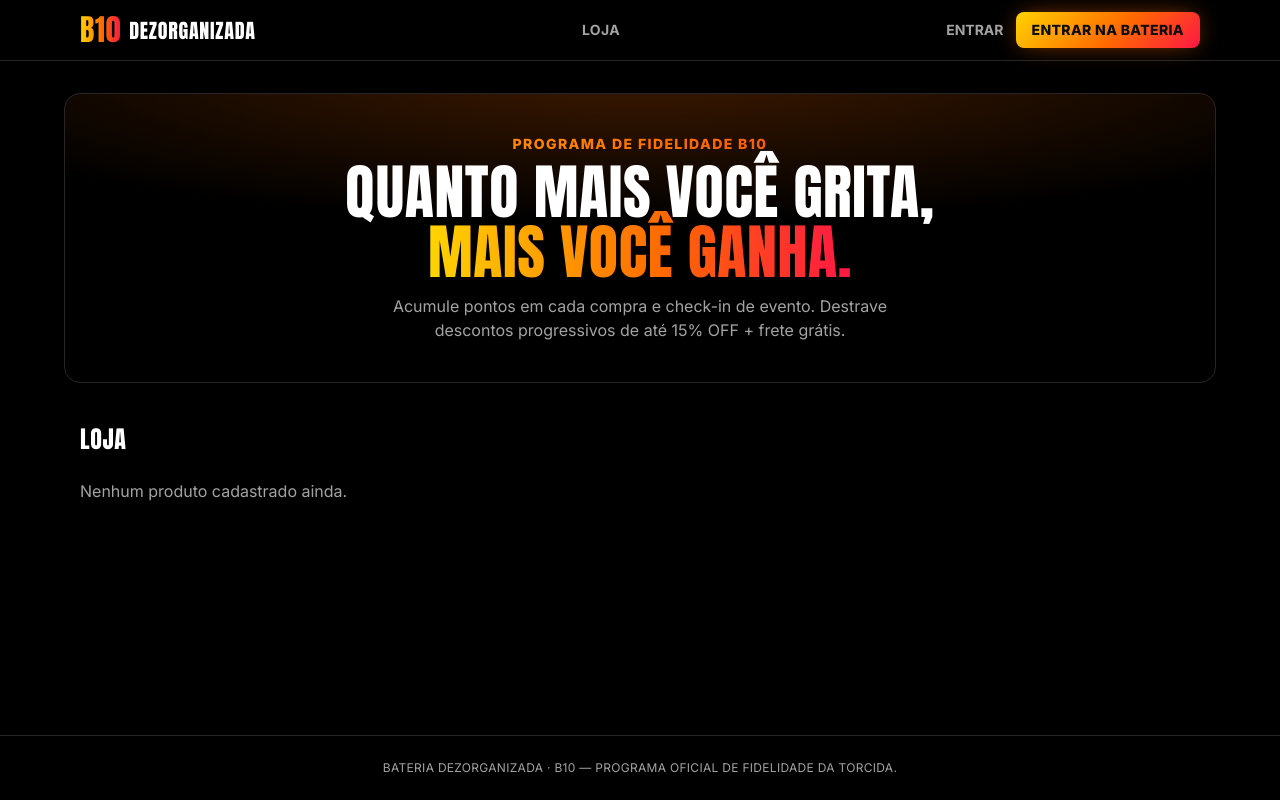
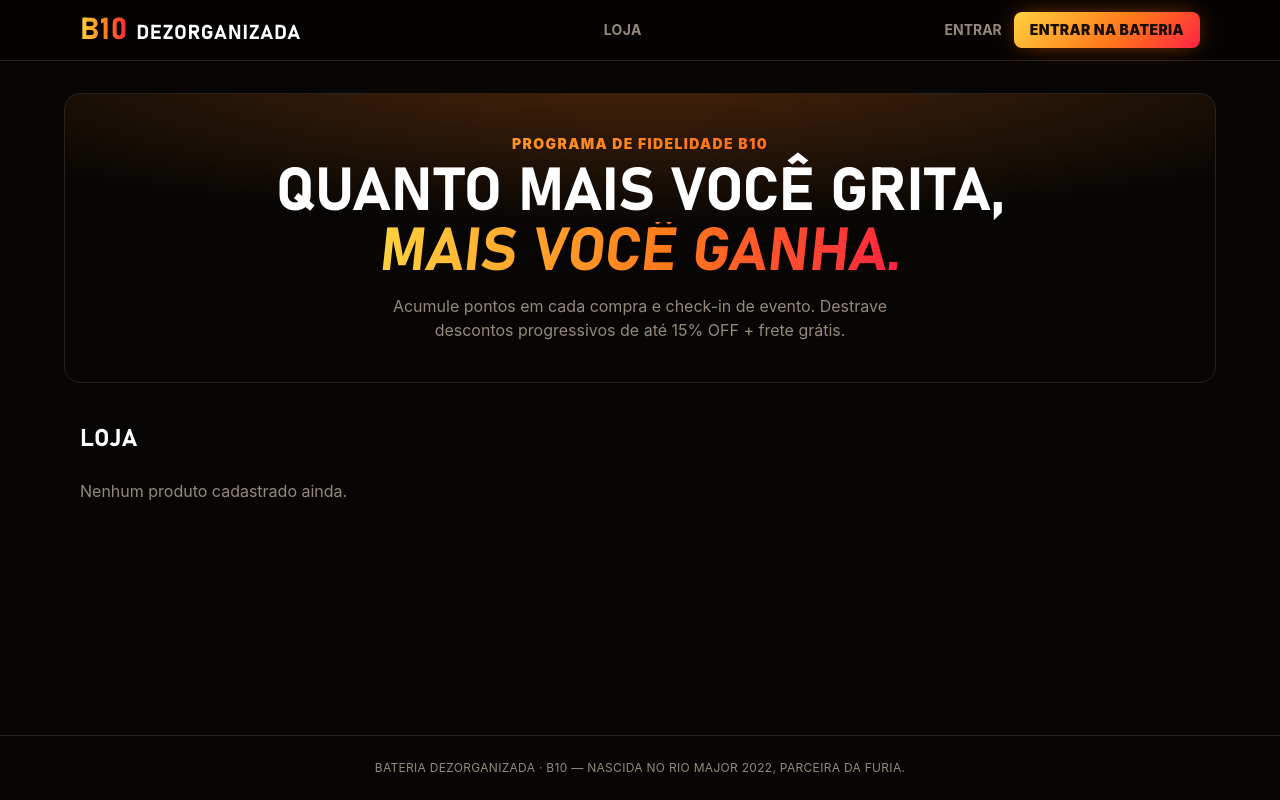
Before and after one commit to eulopes/B10-supabase, a Django app: page / in a window 1280 px wide. Run offline with Django 5.2, Linux system fonts and the light colour scheme; data that the repository does not hold is empty; some libraries are stand-ins or nearby versions.

Commit message:
feat: conversão de moeda no carrinho e identidade visual B10 fogo
Adiciona conversão automática BRL/USD/EUR no carrinho, pagamento e
confirmação de pedido (apps/store/currency.py). Aplica a identidade
visual do drop B10 no app real: fonte Bahnschrift condensada embutida
como asset estático, paleta fogo (amarelo->laranja->vermelho), badges
com pulso e ícone de carrinho SVG no lugar do emoji.

```diff
--- a/apps/store/services.py
+++ b/apps/store/services.py
@@ -13,6 +13,7 @@ from django.db import transaction
 from apps.loyalty.models import PointsTransaction, TierRule
 from apps.loyalty.services import PointsEngineService
 
+from .currency import convert_from_brl
 from .models import Order, OrderItem, Product
 
 # Regra de negócio fixa do programa: a cada REAL_AMOUNT_PER_POINT reais
@@ -39,6 +40,7 @@ class CartSummary:
     current_rule: TierRule = None
     next_rule: TierRule = None
     amount_to_next_tier: Decimal = Decimal('0')
+    total_final_by_currency: dict = field(default_factory=dict)
 
     @property
     def is_empty(self):
@@ -92,6 +94,7 @@ class CartPricingService:
             current_rule=current_rule,
             next_rule=next_rule,
             amount_to_next_tier=amount_to_next_tier,
+            total_final_by_currency=convert_from_brl(total_final),
         )
 
 
--- a/apps/store/templates/store/cart.html
+++ b/apps/store/templates/store/cart.html
@@ -57,7 +57,11 @@
         {% endif %}
         <div class="flex justify-between text-lg font-display text-white pt-3 border-t border-line">
             <span>Total</span>
-            <span>R$ {{ summary.total_final }}</span>
+            <span>R$ {{ summary.total_final_by_currency.BRL }}</span>
+        </div>
+        <div class="flex justify-end gap-3 text-xs text-smoke -mt-1">
+            <span>US$ {{ summary.total_final_by_currency.USD }}</span>
+            <span>€ {{ summary.total_final_by_currency.EUR }}</span>
         </div>
 
         <div class="mt-4 rounded-lg bg-fire2/10 border border-fire2/40 px-4 py-3 text-sm text-white font-medium">
--- a/apps/store/templates/store/catalog.html
+++ b/apps/store/templates/store/catalog.html
@@ -5,7 +5,8 @@
 <div class="hero-glow -mx-4 px-4 py-10 mb-10 rounded-2xl border border-line text-center">
     <p class="fire-text font-black uppercase tracking-widest text-sm mb-2">Programa de Fidelidade B10</p>
     <h1 class="font-display text-5xl sm:text-6xl uppercase leading-none mb-3">
-        Quanto mais você grita,<br class="hidden sm:block"> <span class="fire-text">mais você ganha.</span>
+        Quanto mais você grita,<br class="hidden sm:block">
+        <span class="fire-text inline-block origin-left -skew-x-6">mais você ganha.</span>
     </h1>
     <p class="text-smoke max-w-xl mx-auto">Acumule pontos em cada compra e check-in de evento. Destrave descontos progressivos de até 15% OFF + frete grátis.</p>
 </div>
@@ -18,14 +19,15 @@
     {% for entry in products_with_availability %}
     {% with product=entry.product available=entry.available %}
     <div class="group rounded-2xl border border-line bg-card overflow-hidden flex flex-col transition hover:border-fire2 {% if not available %} opacity-60 {% endif %}">
-        <div class="relative h-44 bg-line/40 flex items-center justify-center overflow-hidden">
+        <div class="relative h-48 bg-line/40 flex items-center justify-center overflow-hidden">
             {% if product.image_url %}
                 <img src="{{ product.image_url }}" alt="{{ product.name }}" class="w-full h-full object-cover transition duration-300 {% if available %} group-hover:scale-105 {% endif %}">
             {% else %}
                 <span class="text-smoke text-sm">Sem imagem</span>
             {% endif %}
+            <span class="absolute inset-x-0 bottom-0 h-1/2 bg-gradient-to-t from-card to-transparent pointer-events-none"></span>
             {% if product.is_exclusive_tier %}
-                <span class="absolute top-2 right-2 bg-fire3 text-white text-[10px] font-black uppercase px-2 py-1 rounded-full tracking-wide">
+                <span class="beat absolute top-2 right-2 bg-fire3 text-white text-[10px] font-black uppercase px-2 py-1 rounded-full tracking-wide shadow-[0_4px_14px_-2px_rgba(255,35,64,0.6)]">
                     Exclusivo {{ product.is_exclusive_tier.label }}
                 </span>
             {% endif %}
--- a/apps/store/templates/store/order_confirmation.html
+++ b/apps/store/templates/store/order_confirmation.html
@@ -24,7 +24,11 @@
         {% endif %}
         <div class="flex justify-between text-lg font-display text-white pt-2 border-t border-line">
             <span>Total pago</span>
-            <span>R$ {{ order.total_final }}</span>
+            <span>R$ {{ total_by_currency.BRL }}</span>
+        </div>
+        <div class="flex justify-end gap-3 text-xs text-smoke">
+            <span>US$ {{ total_by_currency.USD }}</span>
+            <span>€ {{ total_by_currency.EUR }}</span>
         </div>
     </div>
 
--- a/apps/store/templates/store/payment_gateway.html
+++ b/apps/store/templates/store/payment_gateway.html
@@ -30,7 +30,11 @@
         </div>
         <div class="flex justify-between text-lg font-display text-white pt-2 mt-2 border-t border-line">
             <span>Total a pagar</span>
-            <span>R$ {{ summary.total_final }}</span>
+            <span>R$ {{ summary.total_final_by_currency.BRL }}</span>
+        </div>
+        <div class="flex justify-end gap-3 text-xs text-smoke">
+            <span>US$ {{ summary.total_final_by_currency.USD }}</span>
+            <span>€ {{ summary.total_final_by_currency.EUR }}</span>
         </div>
     </div>
 
--- a/apps/store/views.py
+++ b/apps/store/views.py
@@ -5,6 +5,7 @@ from django.utils.http import url_has_allowed_host_and_scheme
 
 from apps.loyalty.models import TierRule
 
+from .currency import convert_from_brl
 from .models import Order, Product
 from .services import CartPricingService, CheckoutService, EmptyCartError
 
@@ -142,4 +143,5 @@ def payment_gateway(request):
 @login_required
 def order_confirmation(request, order_id):
     order = get_object_or_404(Order, pk=order_id, user=request.user)
-    return render(request, 'store/order_confirmation.html', {'order': order})
+    context = {'order': order, 'total_by_currency': convert_from_brl(order.total_final)}
+    return render(request, 'store/order_confirmation.html', context)
--- a/ecommerce/settings.py
+++ b/ecommerce/settings.py
@@ -120,6 +120,7 @@ USE_TZ = True
 # https://docs.djangoproject.com/en/6.0/howto/static-files/
 
 STATIC_URL = 'static/'
+STATICFILES_DIRS = [BASE_DIR / 'static']
 
 DEFAULT_AUTO_FIELD = 'django.db.models.BigAutoField'
 
--- a/templates/base.html
+++ b/templates/base.html
@@ -1,51 +1,58 @@
-<!DOCTYPE html>
+{% load static %}<!DOCTYPE html>
 <html lang="pt-br" class="h-full">
 <head>
     <meta charset="UTF-8">
     <meta name="viewport" content="width=device-width, initial-scale=1.0">
     <title>{% block title %}B10 | Bateria Dezorganizada{% endblock %}</title>
-    <link rel="preconnect" href="https://fonts.googleapis.com">
-    <link rel="preconnect" href="https://fonts.gstatic.com" crossorigin>
-    <link href="https://fonts.googleapis.com/css2?family=Anton&family=Inter:wght@400;500;600;700;800&display=swap" rel="stylesheet">
     <script src="https://cdn.tailwindcss.com"></script>
     <script>
         tailwind.config = {
             theme: {
                 extend: {
                     fontFamily: {
-                        display: ['Anton', 'sans-serif'],
-                        sans: ['Inter', 'sans-serif'],
+                        display: ['Bahnschrift', 'Arial Narrow', 'sans-serif'],
+                        sans: ['-apple-system', 'Segoe UI', 'Roboto', 'sans-serif'],
                     },
                     colors: {
-                        base: '#000000',
-                        card: '#0d0d0d',
-                        line: '#262626',
-                        smoke: '#a3a3a3',
-                        fire1: '#ffd400',
-                        fire2: '#ff6a00',
-                        fire3: '#ff1744',
+                        base: '#070604',
+                        card: '#110e0b',
+                        line: '#2b2119',
+                        smoke: '#948a7c',
+                        fire1: '#ffd23f',
+                        fire2: '#ff7a1a',
+                        fire3: '#ff2340',
                         bronze: '#c78a4b',
                         silver: '#c0c0c0',
-                        gold: '#ffd400',
-                        legend: '#ff1744',
+                        gold: '#ffd23f',
+                        legend: '#ff2340',
                     },
                 }
             }
         }
     </script>
     <style>
-        body { font-family: 'Inter', sans-serif; }
-        h1, h2, h3, .font-display { font-family: 'Anton', sans-serif; letter-spacing: 0.01em; }
+        @font-face {
+            font-family: 'Bahnschrift';
+            src: url("{% static 'fonts/bahnschrift.ttf' %}") format('truetype');
+            font-weight: 100 900;
+            font-display: swap;
+        }
+        body { font-family: -apple-system, 'Segoe UI', Roboto, sans-serif; }
+        h1, h2, h3, .font-display {
+            font-family: 'Bahnschrift', 'Arial Narrow', sans-serif;
+            font-weight: 800;
+            letter-spacing: -0.005em;
+        }
 
         input[type=text], input[type=password], input[type=email], input[type=number] {
             width: 100%;
-            background-color: #0d0d0d;
-            border: 1px solid #262626;
+            background-color: #110e0b;
+            border: 1px solid #2b2119;
             border-radius: 0.5rem;
             padding: 0.6rem 0.9rem;
             color: white;
         }
-        input:focus { outline: 2px solid #ff6a00; outline-offset: 1px; }
+        input:focus { outline: 2px solid #ff7a1a; outline-offset: 1px; }
 
         @keyframes fab-pop {
             0% { transform: scale(0); opacity: 0; }
@@ -54,32 +61,51 @@
         }
         .fab-cart { animation: fab-pop 0.35s ease-out; }
 
+        @keyframes beat {
+            0%, 100% { transform: scale(1); }
+            50% { transform: scale(1.08); }
+        }
+        .beat { animation: beat 2.4s ease-in-out infinite; }
+
+        @keyframes pulse-ring {
+            0%, 100% { box-shadow: 0 14px 34px -8px rgba(255, 40, 30, 0.65), 0 0 0 1px rgba(255,255,255,0.08); }
+            50% { box-shadow: 0 14px 40px -6px rgba(255, 60, 20, 0.85), 0 0 0 8px rgba(255, 106, 0, 0.06); }
+        }
+        .pulse-cart { animation: pulse-ring 3.2s ease-in-out infinite; }
+
+        @media (prefers-reduced-motion: reduce) {
+            .beat, .pulse-cart, .fab-cart { animation: none; }
+        }
+
         .fire-text {
-            background: linear-gradient(90deg, #ffd400, #ff6a00 55%, #ff1744);
+            background: linear-gradient(90deg, #ffd23f, #ff7a1a 55%, #ff2340);
             -webkit-background-clip: text;
             background-clip: text;
             color: transparent;
         }
         .btn-fire {
-            background: linear-gradient(135deg, #ffd400 0%, #ff6a00 55%, #ff1744 100%);
+            background: linear-gradient(135deg, #ffd23f 0%, #ff7a1a 55%, #ff2340 100%);
             box-shadow: 0 0 25px -6px rgba(255, 106, 0, 0.7);
-            color: #0d0d0d;
+            color: #1a0d02;
         }
-        .btn-fire:hover { box-shadow: 0 0 35px -3px rgba(255, 23, 68, 0.85); }
+        .btn-fire:hover { box-shadow: 0 0 35px -3px rgba(255, 35, 64, 0.85); }
+        .btn-fire:active { transform: scale(0.97); }
 
         .hero-glow {
             background:
-                radial-gradient(ellipse 70% 55% at 50% -10%, rgba(255,106,0,0.25), transparent),
-                #000;
+                radial-gradient(ellipse 70% 55% at 50% -10%, rgba(255,122,26,0.28), transparent),
+                #070604;
         }
+
+        :focus-visible { outline: 2px solid #ff7a1a; outline-offset: 3px; }
     </style>
 </head>
 <body class="h-full bg-base text-white flex flex-col min-h-screen antialiased">
 
-    <header class="bg-black/90 border-b border-line sticky top-0 z-40 backdrop-blur">
+    <header class="bg-[rgba(5,4,3,0.86)] border-b border-line sticky top-0 z-40 backdrop-blur">
         <div class="max-w-6xl mx-auto px-4 py-3 flex items-center justify-between flex-wrap gap-3">
-            <a href="{% url 'catalog' %}" class="font-display text-3xl uppercase tracking-wide">
-                <span class="fire-text">B10</span> <span class="text-white text-xl align-middle">Dezorganizada</span>
+            <a href="{% url 'catalog' %}" class="font-display text-3xl uppercase tracking-wide flex items-baseline gap-2">
+                <span class="fire-text">B10</span> <span class="text-white text-xl">Dezorganizada</span>
             </a>
 
             <nav class="flex items-center gap-5 text-sm font-bold uppercase tracking-wide text-smoke">
@@ -89,7 +115,7 @@
                     <a href="{% url 'cart_detail' %}" class="hover:text-white transition relative">
                         Carrinho
                         {% if cart_items_count %}
-                            <span class="absolute -top-2 -right-3 bg-fire3 text-white text-xs font-black rounded-full w-5 h-5 flex items-center justify-center">{{ cart_items_count }}</span>
+                            <span class="beat absolute -top-2 -right-3 bg-fire3 text-white text-xs font-black rounded-full w-5 h-5 flex items-center justify-center shadow-[0_0_0_2px_#070604]">{{ cart_items_count }}</span>
                         {% endif %}
                     </a>
                 {% endif %}
@@ -97,10 +123,11 @@
 
             <div class="flex items-center gap-3">
                 {% if user.is_authenticated and nav_profile %}
-                    <span class="inline-flex items-center gap-1 bg-card border border-line text-white text-xs font-bold px-3 py-1.5 rounded-full uppercase tracking-wide">
-                        🔥 {{ nav_profile.total_points }} pts
+                    <span class="inline-flex items-center gap-1.5 bg-card border border-line text-fire1 text-xs font-bold px-3 py-1.5 rounded-full uppercase tracking-wide tabular-nums">
+                        <svg viewBox="0 0 24 24" width="13" height="13" fill="none" stroke="currentColor" stroke-width="2" stroke-linecap="round" stroke-linejoin="round"><path d="M12 2c2 4-3 5-1 9 1-2 3-2 3 0 0 3-2 5-5 5-4 0-6-3-6-6 0-4 4-6 4-10 2 1 4 1 5 2z"/></svg>
+                        {{ nav_profile.total_points }} PTS
                     </span>
-                    <span class="inline-flex items-center gap-1 text-xs font-black px-3 py-1.5 rounded-full uppercase tracking-wide
+                    <span class="inline-flex items-center gap-1 font-display text-xs font-bold px-3 py-1.5 rounded-full uppercase tracking-wide
                         {% if nav_profile.tier == 'INICIANTE' %} bg-bronze/20 text-bronze border border-bronze/40
                         {% elif nav_profile.tier == 'RITMISTA' %} bg-silver/20 text-silver border border-silver/40
                         {% elif nav_profile.tier == 'PUXADOR' %} bg-fire2/20 text-fire2 border border-fire2/40
@@ -138,18 +165,18 @@
     </main>
 
     {% if user.is_authenticated and cart_items_count %}
-        <a href="{% url 'cart_detail' %}"
-           class="fab-cart fixed bottom-6 right-6 z-50 flex items-center justify-center w-16 h-16 rounded-full
+        <a href="{% url 'cart_detail' %}" aria-label="Abrir carrinho, {{ cart_items_count }} itens"
+           class="fab-cart pulse-cart fixed bottom-6 right-6 z-50 flex items-center justify-center w-16 h-16 rounded-full
                   btn-fire transition hover:scale-105">
-            <span class="text-2xl">🛒</span>
-            <span class="absolute -top-1 -right-1 bg-white text-black text-xs font-black rounded-full w-6 h-6 flex items-center justify-center border-2 border-base">
+            <svg viewBox="0 0 24 24" width="26" height="26" fill="none" stroke="#1a0d02" stroke-width="2" stroke-linecap="round" stroke-linejoin="round"><circle cx="9" cy="21" r="1"/><circle cx="19" cy="21" r="1"/><path d="M2 3h2l2.4 12.4a2 2 0 0 0 2 1.6h8.2a2 2 0 0 0 2-1.6L22 7H6"/></svg>
+            <span class="beat absolute -top-1 -right-1 bg-white text-black text-xs font-black rounded-full w-6 h-6 flex items-center justify-center border-2 border-base">
                 {{ cart_items_count }}
             </span>
         </a>
     {% endif %}
 
     <footer class="border-t border-line py-6 text-center text-xs text-smoke uppercase tracking-wide">
-        Bateria Dezorganizada · B10 &mdash; Programa oficial de fidelidade da torcida.
+        Bateria Dezorganizada · B10 &mdash; Nascida no Rio Major 2022, parceira da FURIA.
     </footer>
 </body>
 </html>
```
Also changed, not shown: apps/store/currency.py (added, +28 -0 lines), static/fonts/bahnschrift.ttf (added).
